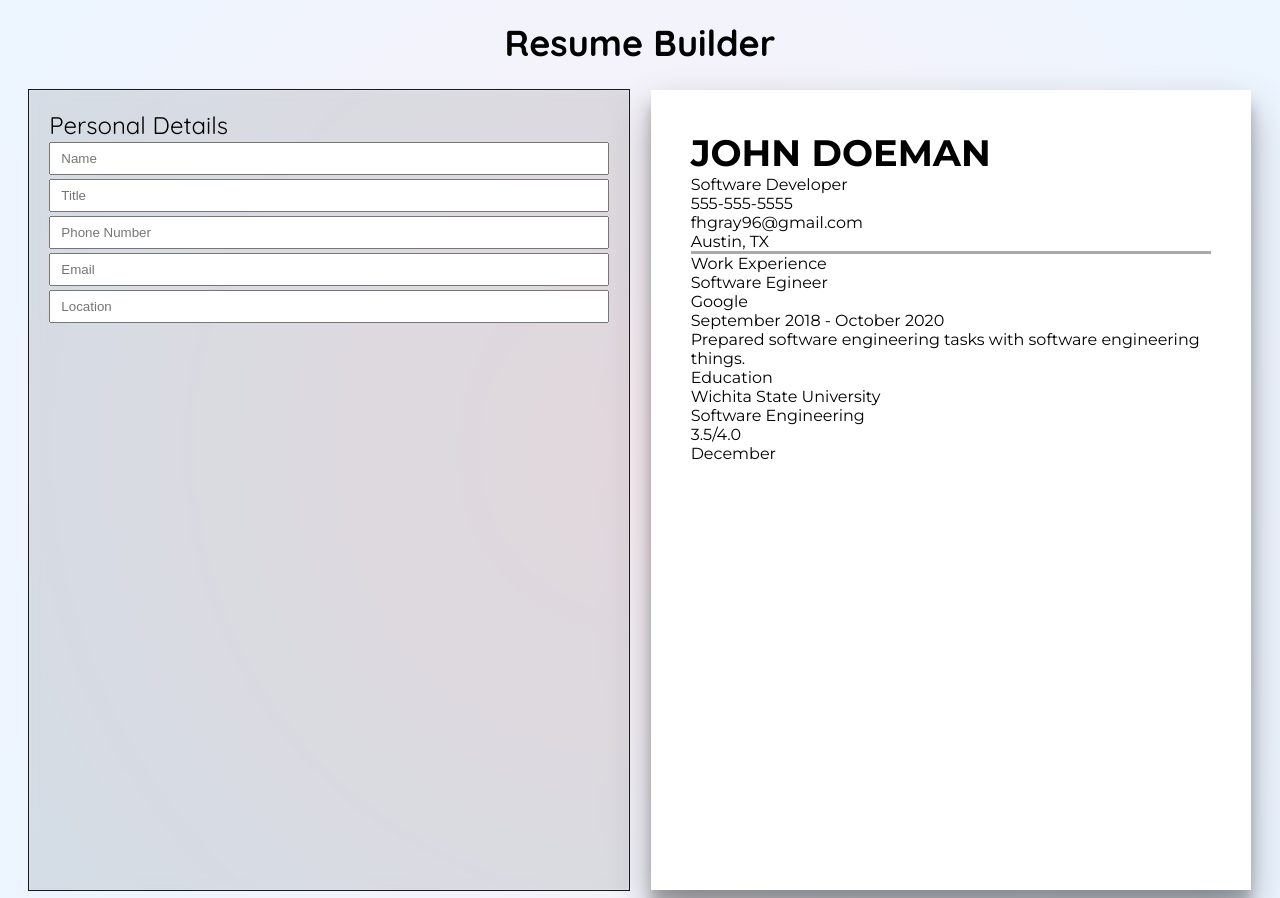
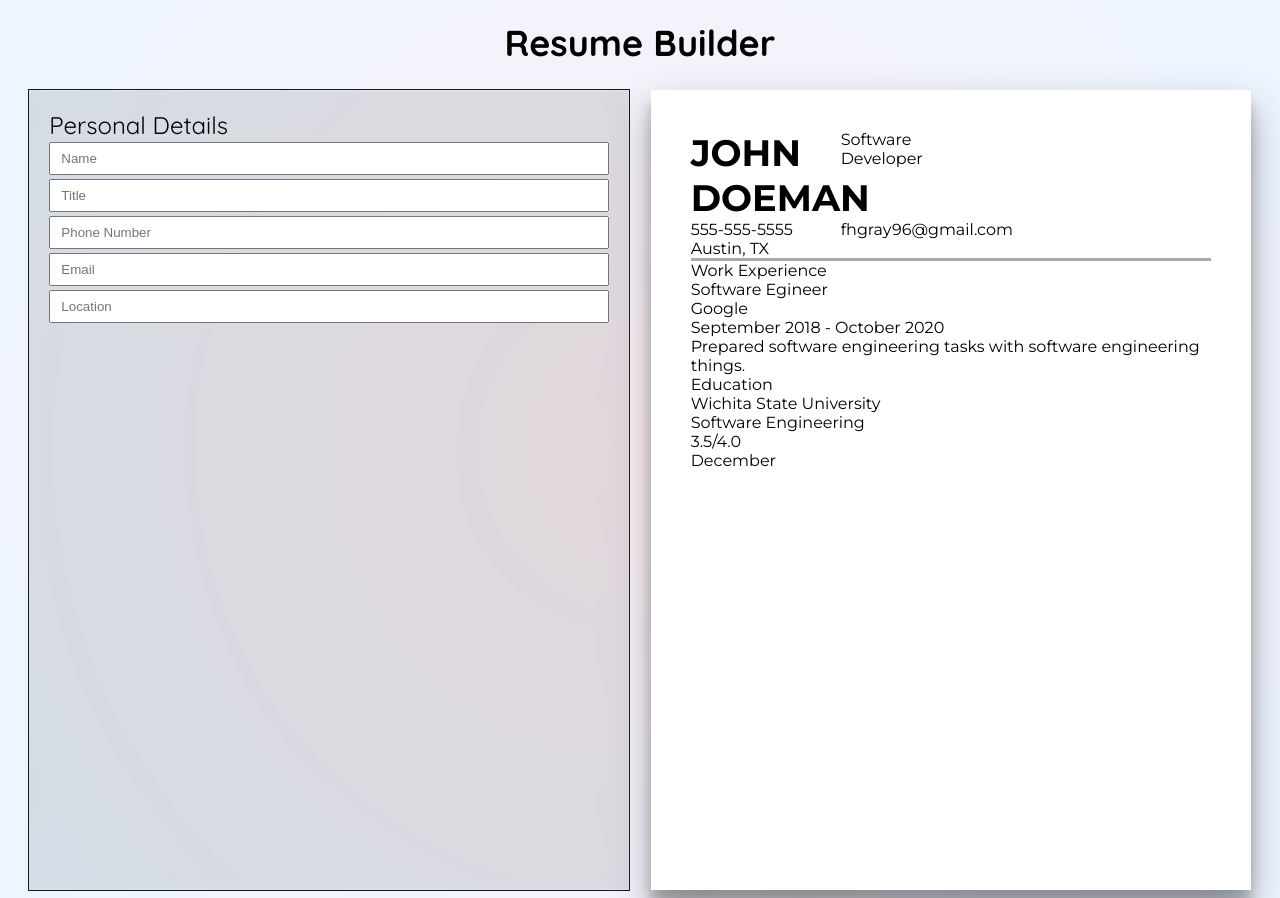
Before and after one commit to Faith-Gray/CV-Application, a React (Vite) app: page / in a window 1280 px wide. Built offline with nearby package versions, Linux system fonts and the light colour scheme.

Commit message:
add styles for resume

```diff
--- a/src/App.css
+++ b/src/App.css
@@ -69,4 +69,31 @@ input[type=text] {
 
 .personalDetailsSection {
     border-bottom: 3px solid #aaa;
+    display: grid;
+    grid-template-columns: 150px 50px;
+    grid-template-rows: auto;
+    grid-template-areas:
+      "name phone"
+      "title email"
+      "..... location";
 }
+
+.personalDetailsName{
+    grid-area: "name";
+}
+
+.personalDetailsTitle{
+    grid-area: "title";
+}
+
+.phone{
+    grid-area: "phone";
+}
+
+.email{
+    grid-area: "email";
+}
+
+.city{
+    grid-area: "city";
+}
```
